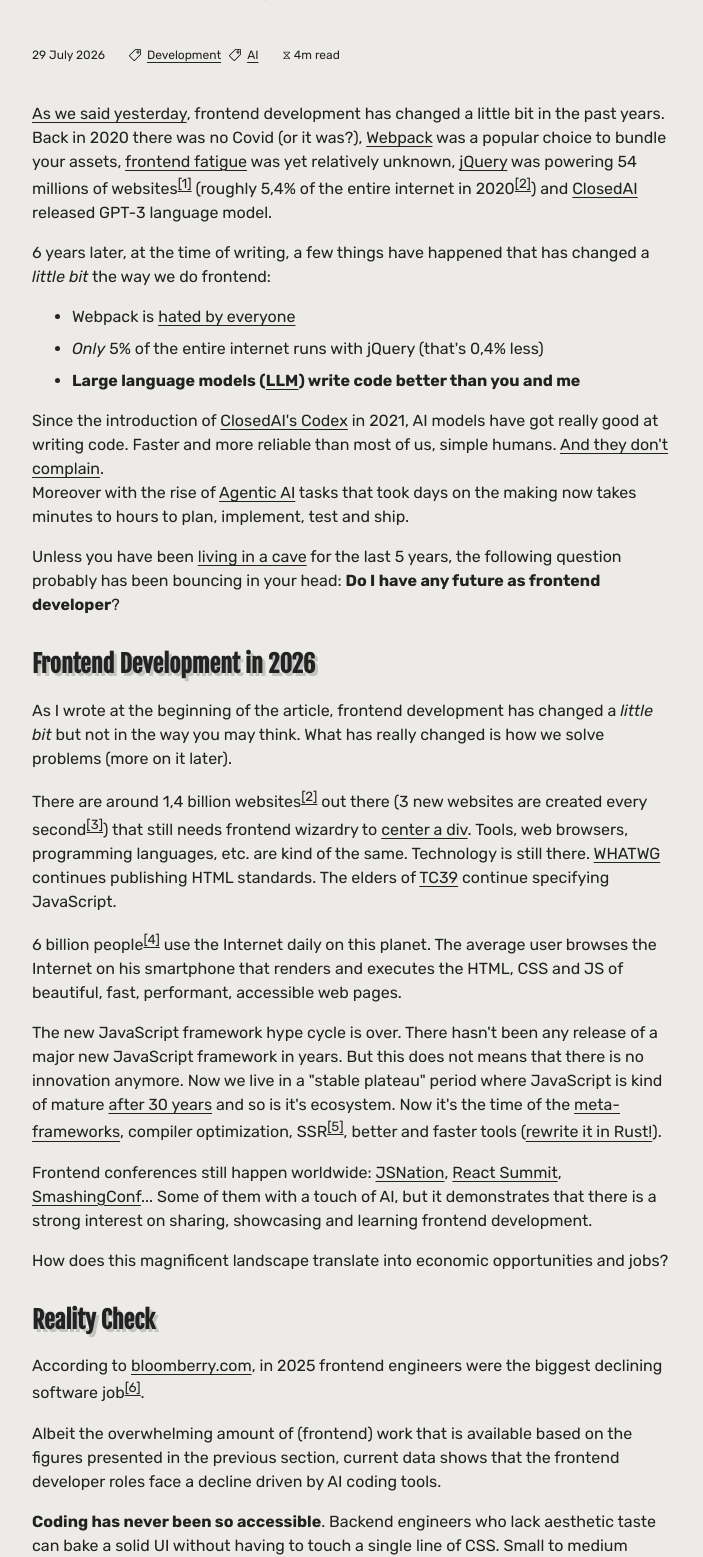
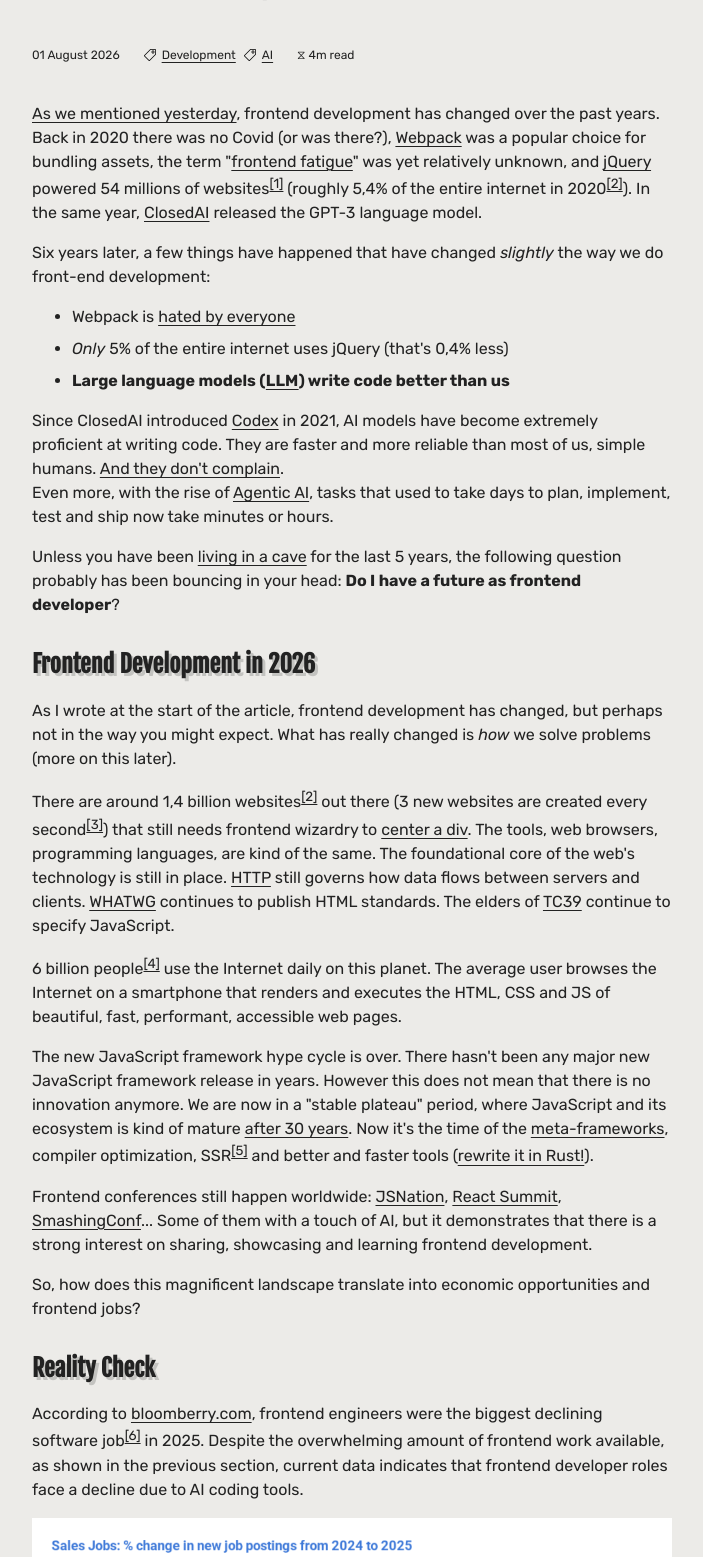
Before and after one commit to raohmaru/raohmaru-blog, an Eleventy site: page content/b/dev/state-of-frontend.md in a window 1280 px wide. Shown: the part 142-1699 px from the top of the page, without its empty margins (288-991 px from the left). Built offline with nearby package versions, Linux system fonts and the light colour scheme; Eleventy itself is replaced by a stand-in of ours; some packages are replaced by stand-ins of ours; files that its build step writes are made by us from their sources; files whose address does not match are found by name; what markdown-it-link-attributes would draw is missing.

Commit message:
Final version

```diff
--- a/content/b/dev/state-of-frontend.md
+++ b/content/b/dev/state-of-frontend.md
@@ -1,58 +1,60 @@
 ---
 title: State of Frontend Development
 description: State of Frontend development in 2026
-date: 2026-07-29
+date: 2026-08-01
 tags: ["Development", "AI"]
 language: en
 ---
 
-[As we said yesterday](https://voicemap.me/tour/salamanca/spain-s-golden-city-a-walk-from-plaza-mayor-to-salamanca-cathedral/sites/statue-of-fray-luis-de-leon), frontend development has changed a little bit in the past years. Back in 2020 there was no Covid (or it was?), [Webpack](https://webpack.js.org/) was a popular choice to bundle your assets, [frontend fatigue](https://dev.to/yehezkielgunawan/frontend-fatigue-5ai7) was yet relatively unknown, [jQuery](https://jquery.com/) was powering 54 millions of websites[^1] (roughly 5,4% of the entire internet in 2020[^2]) and [ClosedAI](https://news.ycombinator.com/item?id=35014146) released GPT-3 language model.
+[As we mentioned yesterday](https://voicemap.me/tour/salamanca/spain-s-golden-city-a-walk-from-plaza-mayor-to-salamanca-cathedral/sites/statue-of-fray-luis-de-leon), frontend development has changed over the past years. Back in 2020 there was no Covid (or was there?), [Webpack](https://webpack.js.org/) was a popular choice for bundling assets, the term "[frontend fatigue](https://dev.to/yehezkielgunawan/frontend-fatigue-5ai7)" was yet relatively unknown, and [jQuery](https://jquery.com/) powered 54 millions of websites[^1] (roughly 5,4% of the entire internet in 2020[^2]). In the same year, [ClosedAI](https://news.ycombinator.com/item?id=35014146) released the GPT-3 language model.
 
-6 years later, at the time of writing, a few things have happened that has changed a *little bit* the way we do frontend:
+Six years later, a few things have happened that have changed *slightly* the way we do front-end development:
 + Webpack is [hated by everyone](https://2025.stateofjs.com/en-US/libraries/#tools_arrows)
-+ *Only* 5% of the entire internet runs with jQuery (that's 0,4% less)
-+ **Large language models ([LLM](https://en.wikipedia.org/wiki/Large_language_model)) write code better than you and me**
++ *Only* 5% of the entire internet uses jQuery (that's 0,4% less)
++ **Large language models ([LLM](https://en.wikipedia.org/wiki/Large_language_model)) write code better than us**
 
-Since the introduction of [ClosedAI's Codex](https://mbrenndoerfer.com/writing/codex-ai-assisted-code-generation-transformation-software-development) in 2021, AI models have got really good at writing code. Faster and more reliable than most of us, simple humans. [And they don't complain](https://www.reddit.com/r/ClaudeAI/comments/1toc2oo/claude_keeps_telling_me_to_do_something/).
-Moreover with the rise of [Agentic AI](https://www.ibm.com/think/topics/agentic-ai) tasks that took days on the making now takes minutes to hours to plan, implement, test and ship.
+Since ClosedAI introduced [Codex](https://mbrenndoerfer.com/writing/codex-ai-assisted-code-generation-transformation-software-development) in 2021, AI models have become extremely proficient at writing code. They are faster and more reliable than most of us, simple humans. [And they don't complain](https://www.reddit.com/r/ClaudeAI/comments/1toc2oo/claude_keeps_telling_me_to_do_something/).
+Even more, with the rise of [Agentic AI](https://www.ibm.com/think/topics/agentic-ai), tasks that used to take days to plan, implement, test and ship now take minutes or hours.
 
-Unless you have been [living in a cave](https://en.wikipedia.org/wiki/Shoichi_Yokoi) for the last 5 years, the following question probably has been bouncing in your head: **Do I have any future as frontend developer**?
+Unless you have been [living in a cave](https://en.wikipedia.org/wiki/Shoichi_Yokoi) for the last 5 years, the following question probably has been bouncing in your head: **Do I have a future as frontend developer**?
 
 ## Frontend Development in 2026
 
-As I wrote at the beginning of the article, frontend development has changed a *little bit* but not in the way you may think. What has really changed is how we solve problems (more on it later).
+As I wrote at the start of the article, frontend development has changed, but perhaps not in the way you might expect. What has really changed is *how* we solve problems (more on this later).
 
-There are around 1,4 billion websites[^2] out there (3 new websites are created every second[^3]) that still needs frontend wizardry to [center a div](https://css-tricks.com/the-state-of-css-centering-in-2026/). Tools, web browsers, programming languages, etc. are kind of the same. Technology is still there. [WHATWG](https://whatwg.org/) continues publishing HTML standards. The elders of [TC39](https://tc39.es/) continue specifying JavaScript.
+There are around 1,4 billion websites[^2] out there (3 new websites are created every second[^3]) that still needs frontend wizardry to [center a div](https://css-tricks.com/the-state-of-css-centering-in-2026/). The tools, web browsers, programming languages, are kind of the same. The foundational core of the web's technology is still in place. [HTTP](https://developer.mozilla.org/es/docs/Web/HTTP) still governs how data flows between servers and clients. [WHATWG](https://whatwg.org/) continues to publish HTML standards. The elders of [TC39](https://tc39.es/) continue to specify JavaScript.
 
-6 billion people[^4] use the Internet daily on this planet. The average user browses the Internet on his smartphone that renders and executes the HTML, CSS and JS of beautiful, fast, performant, accessible web pages.
+6 billion people[^4] use the Internet daily on this planet. The average user browses the Internet on a smartphone that renders and executes the HTML, CSS and JS of beautiful, fast, performant, accessible web pages.
 
-The new JavaScript framework hype cycle is over. There hasn't been any release of a major new JavaScript framework in years. But this does not means that there is no innovation anymore. Now we live in a "stable plateau" period where JavaScript is kind of mature [after 30 years](https://deno.com/blog/history-of-javascript) and so is it's ecosystem. Now it's the time of the [meta-frameworks](https://2025.stateofjs.com/en-US/libraries/meta-frameworks/), compiler optimization, SSR[^5], better and faster tools ([rewrite it in Rust!](https://deprogrammaticaipsum.com/the-great-rewriting-in-rust/)).
+The new JavaScript framework hype cycle is over. There hasn't been any major new JavaScript framework release in years. However this does not mean that there is no innovation anymore. We are now in a "stable plateau" period, where JavaScript and its ecosystem is kind of mature [after 30 years](https://deno.com/blog/history-of-javascript). Now it's the time of the [meta-frameworks](https://2025.stateofjs.com/en-US/libraries/meta-frameworks/), compiler optimization, SSR[^5] and better and faster tools ([rewrite it in Rust!](https://deprogrammaticaipsum.com/the-great-rewriting-in-rust/)).
 
 Frontend conferences still happen worldwide: [JSNation](https://jsnation.com/), [React Summit](https://reactsummit.com/), [SmashingConf](https://smashingconf.com/freiburg-2026/)... Some of them with a touch of AI, but it demonstrates that there is a strong interest on sharing, showcasing and learning frontend development.
 
-How does this magnificent landscape translate into economic opportunities and jobs?
+So, how does this magnificent landscape translate into economic opportunities and frontend jobs?
 
 ## Reality Check
 
-According to [bloomberry.com](https://bloomberry.com/blog/), in 2025 frontend engineers were the biggest declining software job[^6].
+According to [bloomberry.com](https://bloomberry.com/blog/), frontend engineers were the biggest declining software job[^6] in 2025. Despite the overwhelming amount of frontend work available, as shown in the previous section, current data indicates that frontend developer roles face a decline due to AI coding tools.
 
-Albeit the overwhelming amount of (frontend) work that is available based on the figures presented in the previous section, current data shows that the frontend developer roles face a decline driven by AI coding tools.
+![Software engineering job posting data trends in 2025](/img/blog/new-job-posting-2024-2025.png)
 
-**Coding has never been so accessible**. Backend engineers who lack aesthetic taste can bake a solid UI without having to touch a single line of CSS. Small to medium clients can leverage AI-driven website builders to create their identity in the [Web of Webs](https://en.wikipedia.org/wiki/World_Wide_Web). Anyone can build a shiny website with cool frameworks (and with frameworks I mean [one framework that AIs love](https://dev.to/adioof/react-wont-die-because-ai-wont-let-it-4ne1)), [JavaScript components running in the server](https://www.joshwcomeau.com/react/server-components/) and wiring a database using an [ORM](https://www.prisma.io/)[^8]. Getting the gold medal in TypeScript Type Gymnastics is a breeze. An agent can implement new features to your GitHub project and order [40 heads of garlic](https://www.reddit.com/r/openclaw/comments/1tcec4m/letting_my_openclaw_buy_groceries_went_fine_for_3/) while your at sleep.
+**Coding has never been more accessible**. Backend engineers lacking aesthetic sense can bake a solid UI without having to touch a single line of CSS. Small to medium companies can leverage AI-driven website builders to create their identity in the [Web of Webs](https://en.wikipedia.org/wiki/World_Wide_Web). Anyone can build a sleek website with cool frameworks (by which I mean [one framework that AIs love](https://dev.to/adioof/react-wont-die-because-ai-wont-let-it-4ne1)), [JavaScript components running on the server](https://www.joshwcomeau.com/react/server-components/) and wiring a database using an [ORM](https://www.prisma.io/)[^8]. Getting the gold medal in TypeScript Type Gymnastics is a breeze. An agent can implement new features to your GitHub project and order [40 heads of garlic](https://www.reddit.com/r/openclaw/comments/1tcec4m/letting_my_openclaw_buy_groceries_went_fine_for_3/) while you sleep.
 
-All of this translates into the decline of the number of offers for frontend developers roles. But it also shows is that the market is shifting towards full-stack engineers who can handle more than a UI.
+All of this translates into fewer job offers for frontend developers roles. But then,
 
 ## Are We Extinct?
 
 Paraphrasing [one of my favorite programmers](https://fabiensanglard.net/), AI is to developers what [CGI](https://en.wikipedia.org/wiki/Computer-generated_imagery) was to stop-motion animators in 1993: a rude awakening[^7].
 
-Personally I don't feel frontend development is extinct, but as frontend developers I do think that we need to evolve or become extinct. Being a good software (or frontend) engineer also means being good at adapting to the situation. We should look into diversifying our skill set and shift toward full-stack versatility.
+![Lonely T-Rex from Google Chrome Dinosaur Game](/img/blog/chrome-dino.png)
 
-It also matters your years of expertise as frontend developer to orchestrate AI tools. Human judgment and your programming skills remain essential. Because essentially programming is about solving problems with specific knowledge to solve it[^9]. It involves understanding the core issue, breaking it down into manageable pieces, and implement the logic so [a computer can run it](https://knowyourmeme.com/memes/but-can-it-run-crysis).
+Personally I don't feel frontend development is obsolete, but as frontend developer, I believe we need to evolve to avoid becoming obsolete. Being a good software engineer also means being able to adapt to situations. We should look into diversifying our skill set and shift toward full-stack versatility, because the market is also shifting towards full-stack engineers who can handle more than just the UI.
 
-With a modern AI problem-solving mindset, we can delegate the AI to handle the routine, repetitive and preparatory work (have you tried to [ship a button in 2026?](https://www.youtube.com/watch?v=xE9W9Ghe4Jk)), while we simple humans focus in creativity, supervision, and serious thinking (the [30/70 rule](https://golabstech.com/insights/what-is-the-30-rule-for-ai)).
+It is also important your years of expertise as frontend developer to orchestrate AI tools. Human judgment and programming skills remain essential. Programming is essentially about solving problems with specific knowledge to solve it[^9]. This involves understanding the core issue, breaking it down into manageable pieces, and implement the logic so [a computer can run it](https://knowyourmeme.com/memes/but-can-it-run-crysis).
 
-We live in exciting times. Over the last 30 years we have seen several (r)evolutions in the Internet, and the [Intelligent Web](https://www.geeksforgeeks.org/machine-learning/web-4-0-intelligent-web/) won't be the last. Enjoy the ride and adapt to it. But don't die in the process like [Roy Batty](https://en.wikipedia.org/wiki/List_of_Blade_Runner_characters#Roy_Batty).
+With a modern AI problem-solving mindset, we can delegate routine, repetitive and preparatory work (have you tried to [ship a button in 2026?](https://www.youtube.com/watch?v=xE9W9Ghe4Jk)) to AI, while we simple humans focus on creativity, supervision, and serious thinking (the [30/70 rule](https://golabstech.com/insights/what-is-the-30-rule-for-ai) applied to AI).
+
+We live in exciting times. The web is evolving into something new. Over the last 30 years we have witnessed several (r)evolutions in the Internet, and the [Intelligent Web](https://www.geeksforgeeks.org/machine-learning/web-4-0-intelligent-web/) will not be the last. Enjoy the ride and adapt to it. But during the process don't meet the same fate as [Roy Batty](https://en.wikipedia.org/wiki/List_of_Blade_Runner_characters#Roy_Batty).
 
 > I've seen things you people wouldn't believe. Attack ships on fire off the shoulder of Orion. I watched C-beams glitter in the dark near the Tannhäuser Gate. All those moments will be lost in time, like tears in rain.
 
@@ -63,7 +65,7 @@
 [^3]: https://oddballmarketing.com.au/blog/how-many-new-websites-are-created-daily/
 [^4]: https://ourworldindata.org/grapher/number-of-internet-users
 [^5]: [Server-Side Rendering](https://developer.mozilla.org/en-US/docs/Glossary/SSR)
-[^6]: https://bloomberry.com/blog/i-analyzed-180m-jobs-to-see-what-jobs-ai-is-actually-replacing-today/#sales
+[^6]: https://bloomberry.com/blog/i-analyzed-180m-jobs-to-see-what-jobs-ai-is-actually-replacing-today/#bullet8
 [^7]: https://fabiensanglard.net/extinct/index.html
 [^8]: [Object-Relational Mapping](https://en.wikipedia.org/wiki/Object%E2%80%93relational_mapping)
 [^9]: https://www.scotthyoung.com/blog/2022/01/04/cognitive-load-theory/
--- a/css-dist/footer.min.css
+++ /dev/null
@@ -1 +0,0 @@
-footer{border-top:10px solid var(--color-gray-90);margin-top:3rem;p{margin:0}}
--- a/public/css/header.css
+++ b/public/css/header.css
@@ -5,7 +5,7 @@
         border-bottom: 4px dashed var(--bg-color);
 
         a[href] {
-            --text-color-link: var(--text-color-inverted);
+            --text-color-link: light-dark(var(--color-white), var(--color-gray-90));
             --text-color-link-active: light-dark(var(--color-blue-bright), var(--color-blue-accent));
             text-decoration: none;
         }
--- a/public/css/variables.css
+++ b/public/css/variables.css
@@ -7,6 +7,7 @@
 
 /* Theme colors */
 :root {
+    --color-white: #fff;
 	--color-gray-10: #ecebe8;
 	--color-gray-20: #e0e0e0;
 	--color-gray-50: #868686;
```
Also changed, not shown: .github/workflows/gh-pages.yml, public/img/blog/chrome-dino.png (added), public/img/blog/new-job-posting-2024-2025.png (added), 1 other file.
